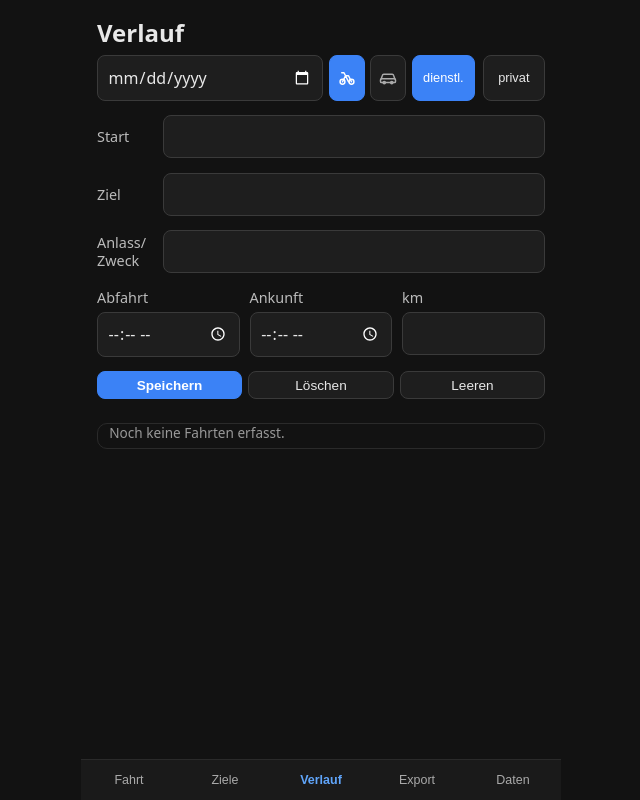
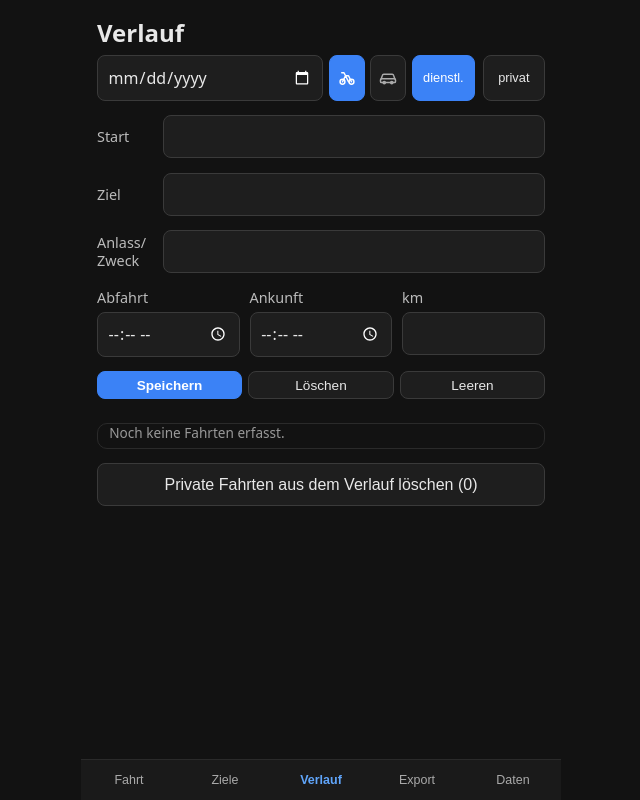
Before and after one commit to GerhardBraun/Fahrtenbuch, a React (Vite) app: page / in a window 1280 px wide. Both pictures are taken after a click on the button "Verlauf". Shown: the whole page, without its empty margins (319-959 px from the left). Built offline with nearby package versions, Linux system fonts and the light colour scheme.

Commit message:
Verlauf: Button zum Löschen privater Fahrten hinzufügen
Private Fahrten werden vom Fahrtennachweis-Export nie erfasst und blieben
daher auch nach "Als exportiert markieren"/"Exportierte löschen" im
Verlauf stehen. Neuer Button unter der Liste entfernt alle privaten
Einträge nach Bestätigung.

```diff
--- a/src/components/Verlauf.tsx
+++ b/src/components/Verlauf.tsx
@@ -68,7 +68,15 @@ export default function Verlauf({ etappen, onChange }: Props) {
     leeren()
   }
 
+  async function privateLoeschen() {
+    if (!confirm(`Alle ${anzahlPrivat} privaten Fahrten endgültig aus dem Verlauf löschen?`)) return
+    const ausgewaehlteFahrt = etappen.find((e) => e.id === selectedId)
+    await onChange(etappen.filter((e) => e.dienstlich))
+    if (ausgewaehlteFahrt && !ausgewaehlteFahrt.dienstlich) leeren()
+  }
+
   const sortiert = [...etappen].reverse()
+  const anzahlPrivat = etappen.filter((e) => !e.dienstlich).length
 
   return (
     <div className="form">
@@ -180,6 +188,10 @@ export default function Verlauf({ etappen, onChange }: Props) {
         ))}
         {sortiert.length === 0 && <li className="hinweis">Noch keine Fahrten erfasst.</li>}
       </ul>
+
+      <button type="button" onClick={privateLoeschen} disabled={anzahlPrivat === 0}>
+        Private Fahrten aus dem Verlauf löschen ({anzahlPrivat})
+      </button>
     </div>
   )
 }
```
